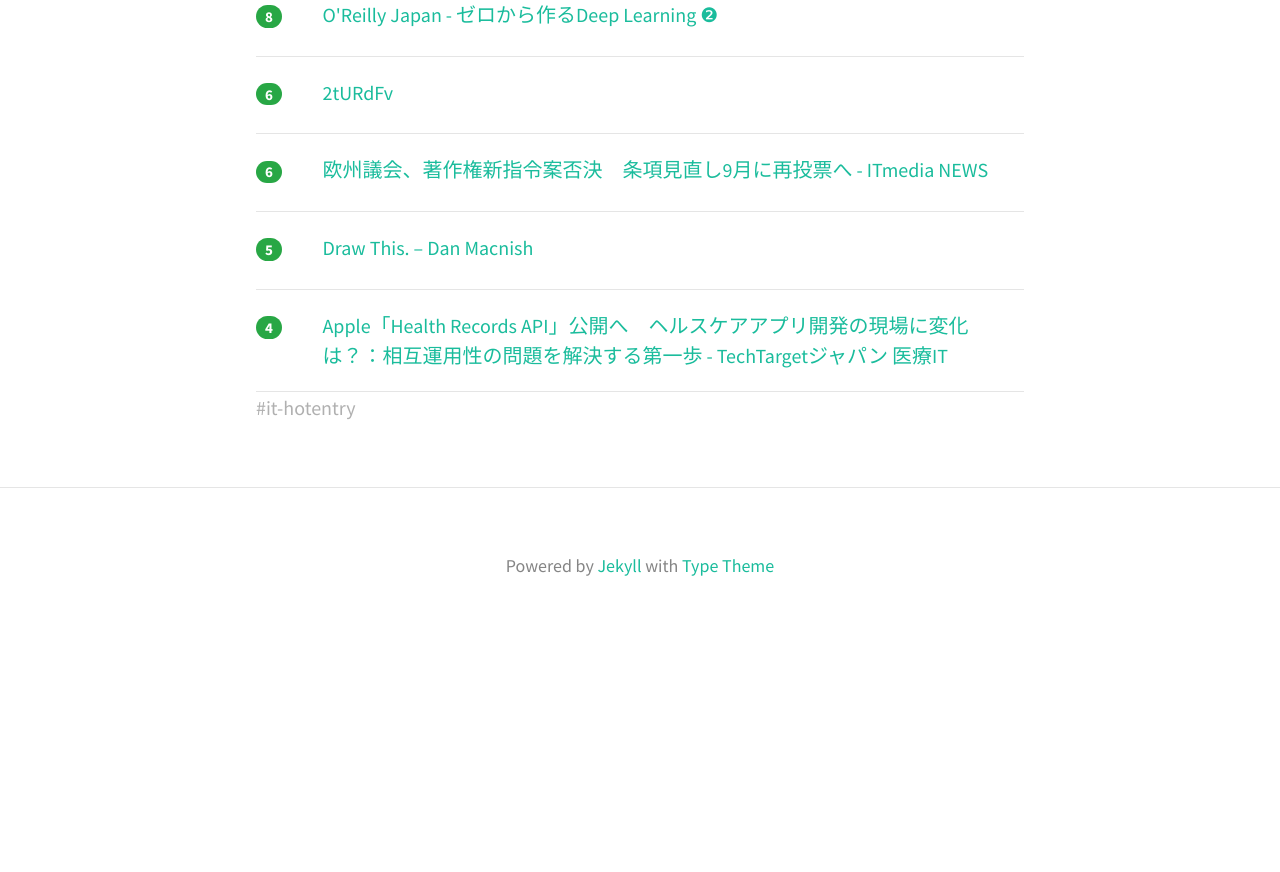
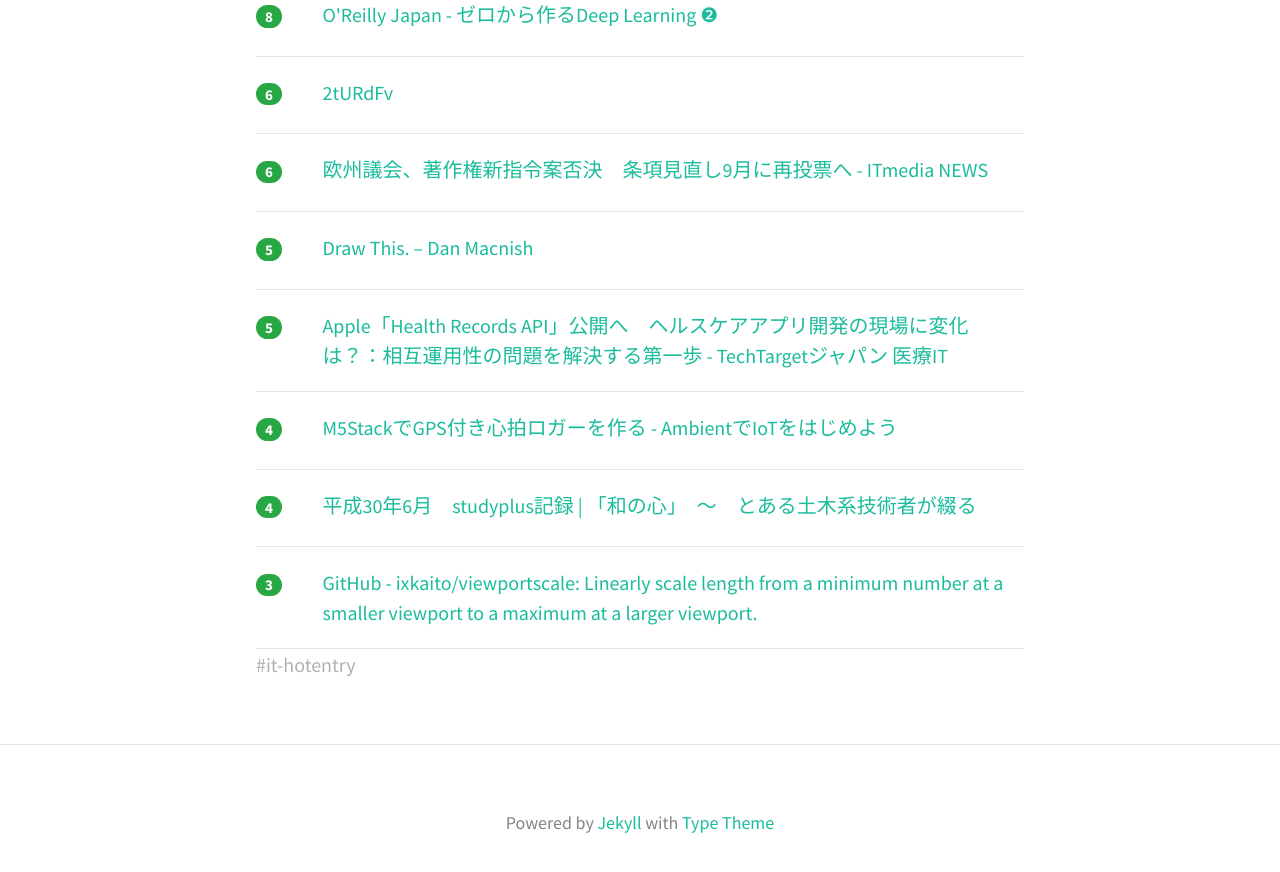
Before and after one commit to yatta47/hatena-matome-site, a Jekyll site: the page built from _posts/2018-07-06-hatena.md, in a window 1280 px wide and 900 px high, scrolled down 910 px. Shown: the top 872 px of the window. Built offline with Jekyll 4.4.1, drawn with Linux system fonts in a browser that asks for light colours; nearby versions of some CDN libraries; before the commit the page ends 1553 px from its top, so only the background shows below that.

Commit message:
Updated 2018-07-06

```diff
--- a/_posts/2018-07-06-hatena.md
+++ b/_posts/2018-07-06-hatena.md
@@ -57,7 +57,22 @@ tags: [it-hotentry]
 </div>
 <hr>
 <div class="row">
-<div class="col-1"><span class="badge badge-pill badge-success h2">4</span></div>
+<div class="col-1"><span class="badge badge-pill badge-success h2">5</span></div>
 <div class="col-11"><a href='http://techtarget.itmedia.co.jp/tt/news/1807/05/news03.html' target='_blank'>Apple「Health Records API」公開へ　ヘルスケアアプリ開発の現場に変化は？：相互運用性の問題を解決する第一歩 - TechTargetジャパン 医療IT</a></div>
 </div>
 <hr>
+<div class="row">
+<div class="col-1"><span class="badge badge-pill badge-success h2">4</span></div>
+<div class="col-11"><a href='http://pages.switch-science.com/letsiot/m5stack_GPS_HR/' target='_blank'>M5StackでGPS付き心拍ロガーを作る - AmbientでIoTをはじめよう</a></div>
+</div>
+<hr>
+<div class="row">
+<div class="col-1"><span class="badge badge-pill badge-success h2">4</span></div>
+<div class="col-11"><a href='https://wanokokoro-civileng.com/180706_1806studyplus/' target='_blank'>平成30年6月　studyplus記録 | 「和の心」　〜　とある土木系技術者が綴る</a></div>
+</div>
+<hr>
+<div class="row">
+<div class="col-1"><span class="badge badge-pill badge-success h2">3</span></div>
+<div class="col-11"><a href='https://github.com/ixkaito/viewportscale' target='_blank'>GitHub - ixkaito/viewportscale: Linearly scale length from a minimum number at a smaller viewport to a maximum at a larger viewport.</a></div>
+</div>
+<hr>
```
Also changed, not shown: other parts of _posts/2018-07-06-hatena.md (+2 -2 lines).
